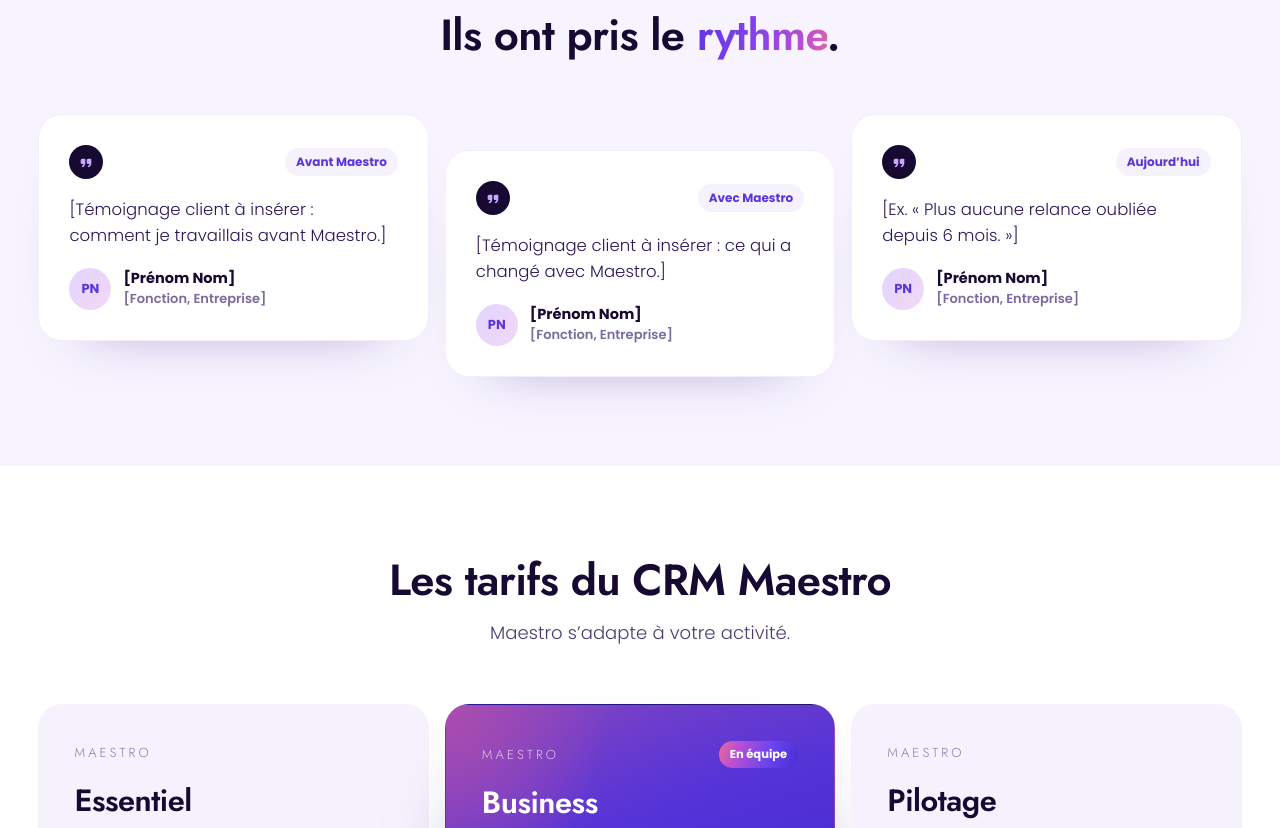
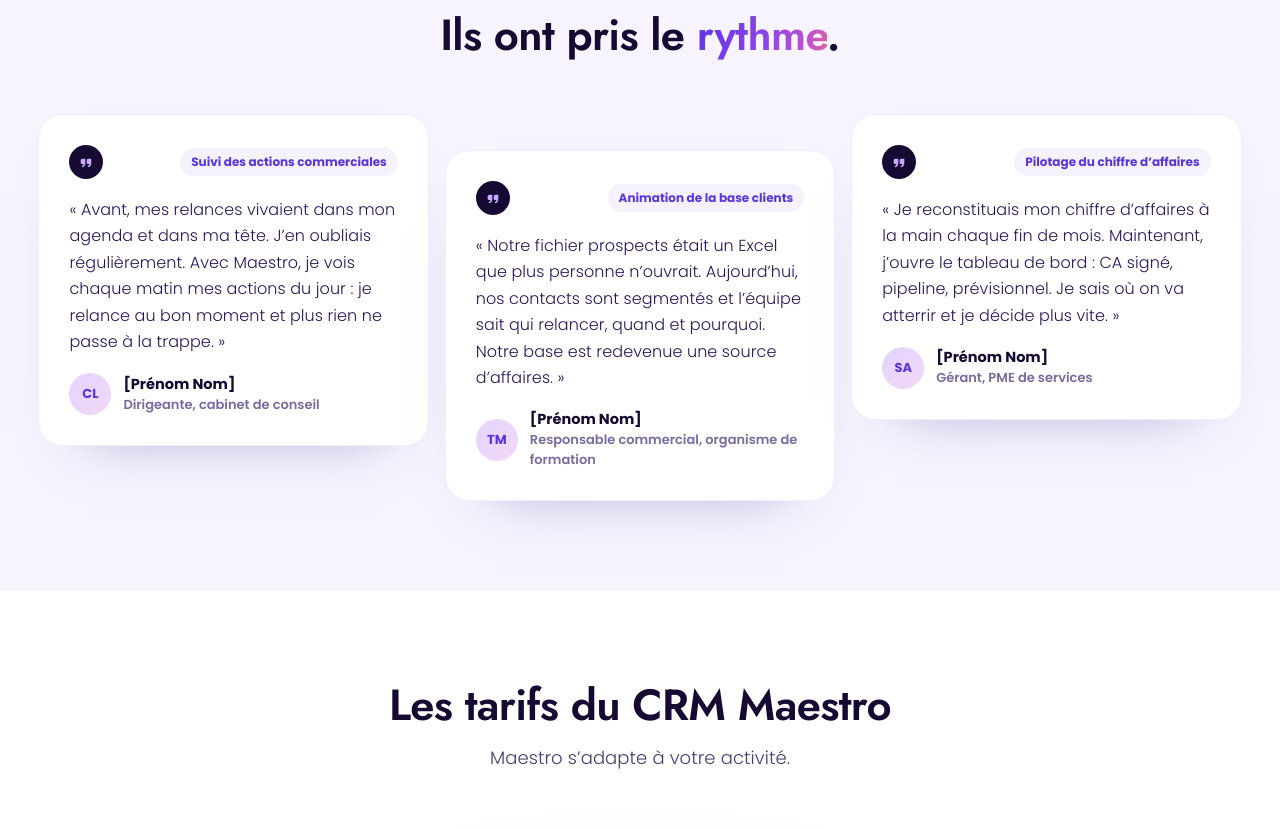
Before and after one commit to Grisbiche/Landing_maestro, a plain HTML site: page v8/index.html in a window 1280 px wide. Shown: the part 7045-7873 px from the top of the page. Drawn offline with Linux system fonts and the light colour scheme.

Commit message:
V8 : réponses de la FAQ et témoignages d'exemple
Co-Authored-By: Claude Opus 5.5 <noreply@anthropic.com>
Claude-Session: https://claude.ai/code/session_01QYy7m3bfdNypZYRuVLNYwX

```diff
--- a/v8/index.html
+++ b/v8/index.html
@@ -767,6 +767,9 @@
   .fc-arr{flex:none;width:30px;height:30px;border-radius:50%;background:#EFE6FF;color:#5A35DB;display:inline-flex;align-items:center;justify-content:center;transition:transform .2s ease,background .2s ease,color .2s ease}
   .fc-more[open] .fc-arr{transform:rotate(180deg);background:#5A35DB;color:#fff}
   .fc-more p{margin:12px 0 0 !important;padding-top:12px;border-top:1px solid rgba(101,34,232,.12);font-size:15px;font-weight:300;line-height:1.6;color:#3F2E66}
+
+  .t-card blockquote{font-size:16px !important;line-height:1.65 !important}
+  .t-note{margin:18px 0 0;text-align:center;font-size:13px;color:#8A76B8}
 </style>
 </head>
 <body>
@@ -1197,19 +1200,19 @@
       <div class="s-head"><h2 class="s-h2">Ils ont pris le <span class="s-grad">rythme</span>.</h2></div>
       <div class="t-grid">
         <figure class="t-card">
-          <div class="t-top"><span class="t-q" aria-hidden="true"><svg width="16" height="16" viewBox="0 0 24 24" fill="currentColor"><path d="M10 7H6.5A2.5 2.5 0 004 9.5V13a2 2 0 002 2h2.2c-.3 1.6-1.2 2.6-2.7 3.2l.8 1.8C9.7 19 11 16.5 11 13V8a1 1 0 00-1-1zm9 0h-3.5A2.5 2.5 0 0013 9.5V13a2 2 0 002 2h2.2c-.3 1.6-1.2 2.6-2.7 3.2l.8 1.8C18.7 19 20 16.5 20 13V8a1 1 0 00-1-1z"></path></svg></span><span class="t-tag">Avant Maestro</span></div>
-          <blockquote>[Témoignage client à insérer : comment je travaillais avant Maestro.]</blockquote>
-          <figcaption><span class="t-av">PN</span><span><b>[Prénom Nom]</b><small>[Fonction, Entreprise]</small></span></figcaption>
+          <div class="t-top"><span class="t-q" aria-hidden="true"><svg width="16" height="16" viewBox="0 0 24 24" fill="currentColor"><path d="M10 7H6.5A2.5 2.5 0 004 9.5V13a2 2 0 002 2h2.2c-.3 1.6-1.2 2.6-2.7 3.2l.8 1.8C9.7 19 11 16.5 11 13V8a1 1 0 00-1-1zm9 0h-3.5A2.5 2.5 0 0013 9.5V13a2 2 0 002 2h2.2c-.3 1.6-1.2 2.6-2.7 3.2l.8 1.8C18.7 19 20 16.5 20 13V8a1 1 0 00-1-1z"></path></svg></span><span class="t-tag">Suivi des actions commerciales</span></div>
+          <blockquote>« Avant, mes relances vivaient dans mon agenda et dans ma tête. J’en oubliais régulièrement. Avec Maestro, je vois chaque matin mes actions du jour : je relance au bon moment et plus rien ne passe à la trappe. »</blockquote>
+          <figcaption><span class="t-av">CL</span><span><b>[Prénom Nom]</b><small>Dirigeante, cabinet de conseil</small></span></figcaption>
         </figure>
         <figure class="t-card">
-          <div class="t-top"><span class="t-q" aria-hidden="true"><svg width="16" height="16" viewBox="0 0 24 24" fill="currentColor"><path d="M10 7H6.5A2.5 2.5 0 004 9.5V13a2 2 0 002 2h2.2c-.3 1.6-1.2 2.6-2.7 3.2l.8 1.8C9.7 19 11 16.5 11 13V8a1 1 0 00-1-1zm9 0h-3.5A2.5 2.5 0 0013 9.5V13a2 2 0 002 2h2.2c-.3 1.6-1.2 2.6-2.7 3.2l.8 1.8C18.7 19 20 16.5 20 13V8a1 1 0 00-1-1z"></path></svg></span><span class="t-tag">Avec Maestro</span></div>
-          <blockquote>[Témoignage client à insérer : ce qui a changé avec Maestro.]</blockquote>
-          <figcaption><span class="t-av">PN</span><span><b>[Prénom Nom]</b><small>[Fonction, Entreprise]</small></span></figcaption>
+          <div class="t-top"><span class="t-q" aria-hidden="true"><svg width="16" height="16" viewBox="0 0 24 24" fill="currentColor"><path d="M10 7H6.5A2.5 2.5 0 004 9.5V13a2 2 0 002 2h2.2c-.3 1.6-1.2 2.6-2.7 3.2l.8 1.8C9.7 19 11 16.5 11 13V8a1 1 0 00-1-1zm9 0h-3.5A2.5 2.5 0 0013 9.5V13a2 2 0 002 2h2.2c-.3 1.6-1.2 2.6-2.7 3.2l.8 1.8C18.7 19 20 16.5 20 13V8a1 1 0 00-1-1z"></path></svg></span><span class="t-tag">Animation de la base clients</span></div>
+          <blockquote>« Notre fichier prospects était un Excel que plus personne n’ouvrait. Aujourd’hui, nos contacts sont segmentés et l’équipe sait qui relancer, quand et pourquoi. Notre base est redevenue une source d’affaires. »</blockquote>
+          <figcaption><span class="t-av">TM</span><span><b>[Prénom Nom]</b><small>Responsable commercial, organisme de formation</small></span></figcaption>
         </figure>
         <figure class="t-card">
-          <div class="t-top"><span class="t-q" aria-hidden="true"><svg width="16" height="16" viewBox="0 0 24 24" fill="currentColor"><path d="M10 7H6.5A2.5 2.5 0 004 9.5V13a2 2 0 002 2h2.2c-.3 1.6-1.2 2.6-2.7 3.2l.8 1.8C9.7 19 11 16.5 11 13V8a1 1 0 00-1-1zm9 0h-3.5A2.5 2.5 0 0013 9.5V13a2 2 0 002 2h2.2c-.3 1.6-1.2 2.6-2.7 3.2l.8 1.8C18.7 19 20 16.5 20 13V8a1 1 0 00-1-1z"></path></svg></span><span class="t-tag">Aujourd’hui</span></div>
-          <blockquote>[Ex. « Plus aucune relance oubliée depuis 6 mois. »]</blockquote>
-          <figcaption><span class="t-av">PN</span><span><b>[Prénom Nom]</b><small>[Fonction, Entreprise]</small></span></figcaption>
+          <div class="t-top"><span class="t-q" aria-hidden="true"><svg width="16" height="16" viewBox="0 0 24 24" fill="currentColor"><path d="M10 7H6.5A2.5 2.5 0 004 9.5V13a2 2 0 002 2h2.2c-.3 1.6-1.2 2.6-2.7 3.2l.8 1.8C9.7 19 11 16.5 11 13V8a1 1 0 00-1-1zm9 0h-3.5A2.5 2.5 0 0013 9.5V13a2 2 0 002 2h2.2c-.3 1.6-1.2 2.6-2.7 3.2l.8 1.8C18.7 19 20 16.5 20 13V8a1 1 0 00-1-1z"></path></svg></span><span class="t-tag">Pilotage du chiffre d’affaires</span></div>
+          <blockquote>« Je reconstituais mon chiffre d’affaires à la main chaque fin de mois. Maintenant, j’ouvre le tableau de bord : CA signé, pipeline, prévisionnel. Je sais où on va atterrir et je décide plus vite. »</blockquote>
+          <figcaption><span class="t-av">SA</span><span><b>[Prénom Nom]</b><small>Gérant, PME de services</small></span></figcaption>
         </figure>
       </div>
     </div>
@@ -1290,8 +1293,8 @@
     <div class="s-wrap">
       <div class="s-head"><h2 class="s-h2">Vos questions sur le <span class="s-grad">CRM Maestro</span></h2></div>
       <div class="f-grid">
-        <div class="f-col"><details class="f-item" open><summary>Combien coûte le CRM Maestro&nbsp;? Y a-t-il un engagement&nbsp;?<i aria-hidden="true"></i></summary><p>[réponse à compléter]</p></details><details class="f-item"><summary>Est-ce compliqué de passer d’Excel à un CRM&nbsp;? Mes contacts peuvent-ils être importés&nbsp;?<i aria-hidden="true"></i></summary><p>[réponse à compléter]</p></details><details class="f-item"><summary>Combien de temps faut-il pour prendre Maestro en main&nbsp;?<i aria-hidden="true"></i></summary><p>[réponse à compléter]</p></details><details class="f-item"><summary>Peut-on travailler à plusieurs dans Maestro&nbsp;?<i aria-hidden="true"></i></summary><p>[réponse à compléter]</p></details></div>
-        <div class="f-col"><details class="f-item"><summary>Puis-je gérer plusieurs activités, sites ou entités&nbsp;?<i aria-hidden="true"></i></summary><p>[réponse à compléter]</p></details><details class="f-item"><summary>Où sont hébergées mes données&nbsp;? Maestro est-il conforme au RGPD&nbsp;?<i aria-hidden="true"></i></summary><p>[réponse à compléter]</p></details><details class="f-item"><summary>Comment fonctionne l’IA&nbsp;?<i aria-hidden="true"></i></summary><p>[réponse à compléter]</p></details><details class="f-item"><summary>Maestro peut-il se connecter à mes autres outils métier&nbsp;?<i aria-hidden="true"></i></summary><p>[réponse à compléter]</p></details></div>
+        <div class="f-col"><details class="f-item" open><summary>Combien coûte le CRM Maestro&nbsp;? Y a-t-il un engagement&nbsp;?<i aria-hidden="true"></i></summary><p>Maestro est accessible à partir de 79&nbsp;€&nbsp;HT par mois, avec un engagement d’un an. Le tarif dépend de la formule choisie et du nombre d’utilisateurs.</p></details><details class="f-item"><summary>Est-ce compliqué de passer d’Excel à un CRM&nbsp;? Mes contacts peuvent-ils être importés&nbsp;?<i aria-hidden="true"></i></summary><p>Non, Maestro est très facile à utiliser et tout est paramétrable selon votre façon de travailler. Et oui, vos contacts peuvent être importés depuis Excel ou depuis votre ancien CRM.</p></details><details class="f-item"><summary>Combien de temps faut-il pour prendre Maestro en main&nbsp;?<i aria-hidden="true"></i></summary><p>Une demi-journée de formation suffit pour prendre Maestro en main.</p></details><details class="f-item"><summary>Peut-on travailler à plusieurs dans Maestro&nbsp;?<i aria-hidden="true"></i></summary><p>Oui. Plusieurs accès sont possibles, pour que toute votre équipe partage la même information.</p></details><details class="f-item"><summary>Puis-je gérer plusieurs activités, sites ou entités&nbsp;?<i aria-hidden="true"></i></summary><p>Oui. Maestro gère le multi-propriétés et la segmentation par Business Unit : vous gardez une vision consolidée tout en pilotant chaque activité séparément.</p></details></div>
+        <div class="f-col"><details class="f-item"><summary>Où sont hébergées mes données&nbsp;? Maestro est-il conforme au RGPD&nbsp;?<i aria-hidden="true"></i></summary><p>[Réponse à compléter : lieu d’hébergement des données et conformité RGPD, à valider avec Alex.]</p></details><details class="f-item"><summary>Comment fonctionne l’IA&nbsp;?<i aria-hidden="true"></i></summary><p>Maestro intègre une IA pour vous assister au quotidien. Pour aller plus loin, Maestro se connecte à Claude et à ChatGPT : vous pilotez alors l’intégralité de votre CRM en langage naturel, de la création d’une fiche client à l’analyse de votre activité.</p></details><details class="f-item"><summary>Maestro peut-il se connecter à mes autres outils métier&nbsp;?<i aria-hidden="true"></i></summary><p>Oui. Maestro se connecte à vos outils métier. [Liste des connectivités disponibles à compléter.]</p></details><details class="f-item"><summary>Suis-je accompagné pour démarrer&nbsp;?<i aria-hidden="true"></i></summary><p>Oui. Maestro propose plusieurs niveaux d’accompagnement, de la configuration et de l’import de vos données jusqu’à la formation de vos équipes.</p></details></div>
       </div>
     </div>
   </section>
```
